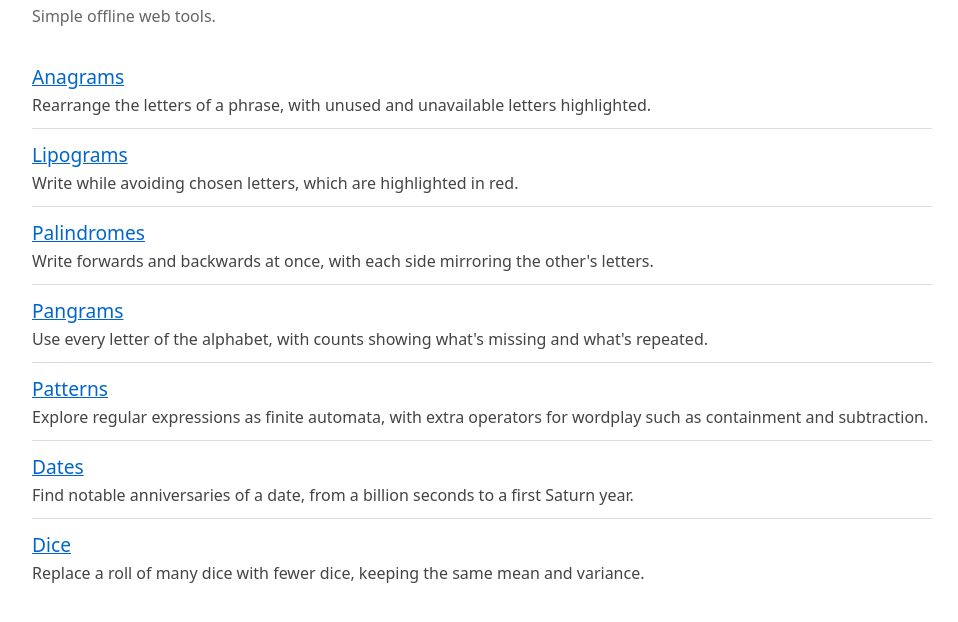
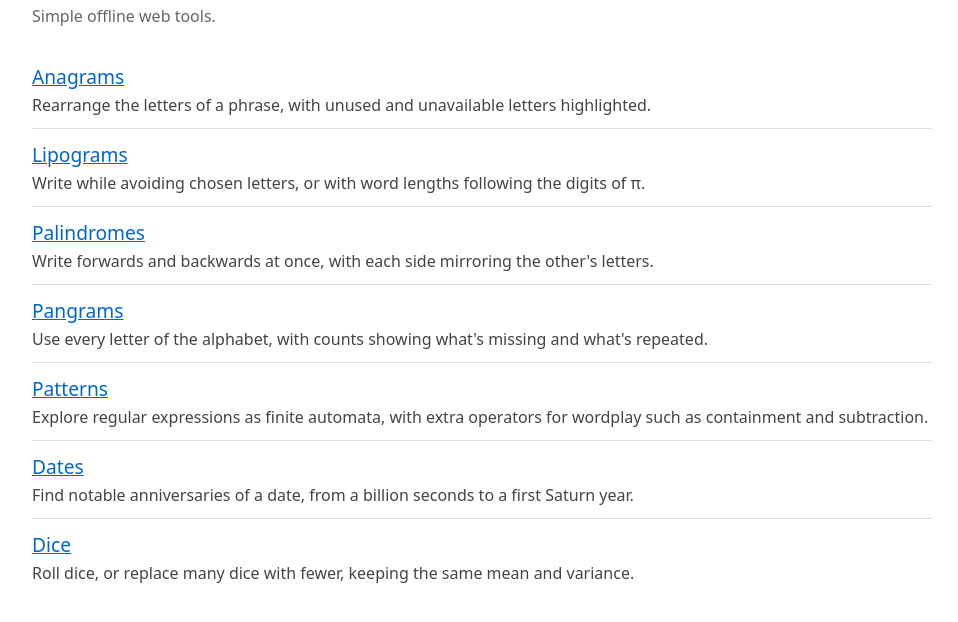
Before and after one commit to Udzu/letterbox, a website: page index.html in a window 1280 px wide. Shown: the part 66-688 px from the top of the page, without its empty margins (158-1116 px from the left). Drawn offline with Linux system fonts and the light colour scheme.

Commit message:
Update the Lipograms and Dice descriptions on the index
Co-Authored-By: Claude Opus 5.5 <noreply@anthropic.com>

```diff
--- a/index.html
+++ b/index.html
@@ -33,7 +33,7 @@
     </li>
     <li>
       <a href="lipograms.html">Lipograms</a>
-      <p>Write while avoiding chosen letters, which are highlighted in red.</p>
+      <p>Write while avoiding chosen letters, or with word lengths following the digits of π.</p>
     </li>
     <li>
       <a href="palindromes.html">Palindromes</a>
@@ -53,7 +53,7 @@
     </li>
     <li>
       <a href="dice.html">Dice</a>
-      <p>Replace a roll of many dice with fewer dice, keeping the same mean and variance.</p>
+      <p>Roll dice, or replace many dice with fewer, keeping the same mean and variance.</p>
     </li>
   </ul>
 </main>
```
